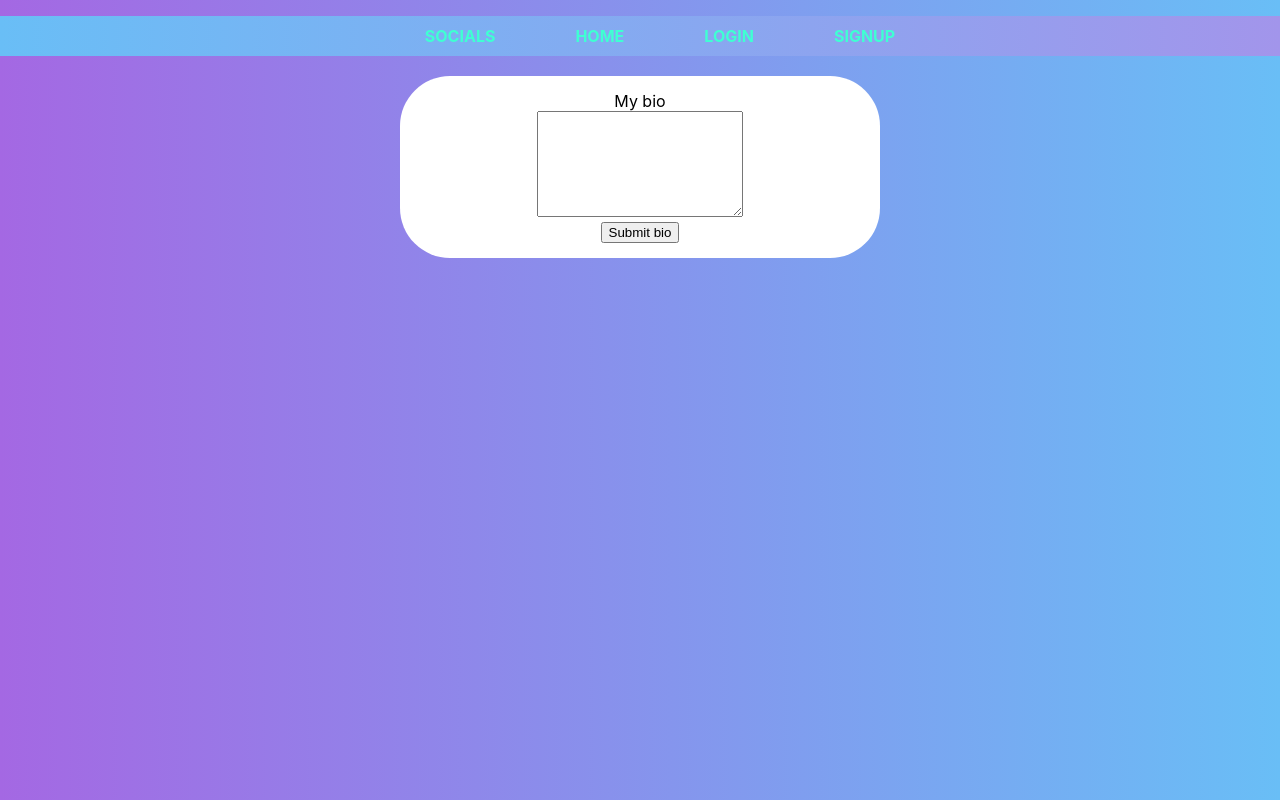
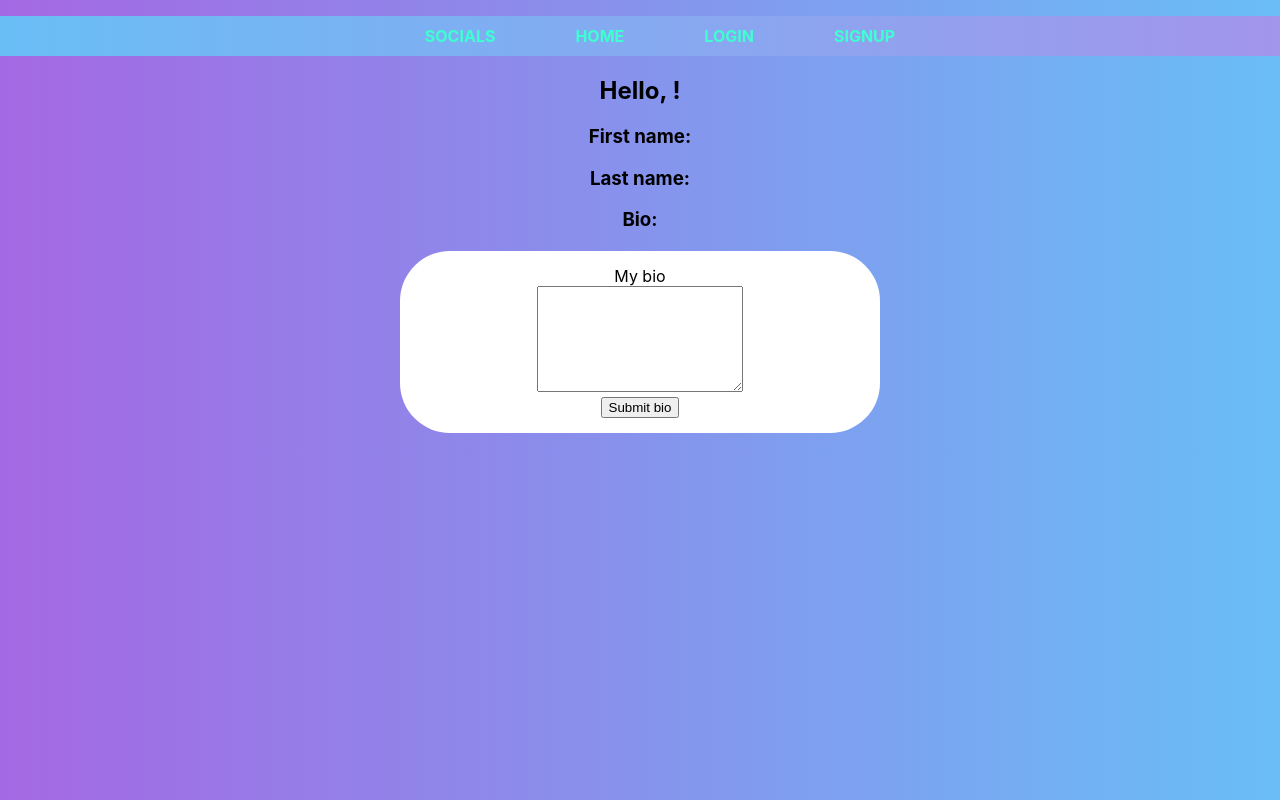
Before and after one commit to lorihenderson/phase5-project, a React (Create React App) app: page /profile in a window 1280 px wide. Built offline with nearby package versions, Linux system fonts and the light colour scheme; no server answers; the HTML template or start-up script is replaced by a standard one.

Commit message:
updated UserProfile component

```diff
--- a/src/App.js
+++ b/src/App.js
@@ -36,7 +36,7 @@ function App() {
 
         <Route path="/signup" element={<SignUpForm />}  />
 
-        <Route path="/profile" element={<UserProfile />} />
+        <Route path="/profile" element={<UserProfile currentUser={currentUser} />} />
         {/* <Card /> */}
       </Routes>
       </BrowserRouter>
--- a/src/components/UserProfile.js
+++ b/src/components/UserProfile.js
@@ -1,7 +1,7 @@
 import React, { useState, useEffect } from "react";
 // import Card from './Card';
 
-function UserProfile() {
+function UserProfile({currentUser}) {
   const [userProfile, setUserProfile] = useState("");
 
   useEffect(() => {
@@ -15,7 +15,7 @@ function UserProfile() {
     fetch("/profile", {
       method: "POST",
       headers: {
-        "Accept": "application/json",
+        Accept: "application/json",
         "Content-Type": "application/json",
       },
       body: JSON.stringify({ userProfile }),
@@ -41,6 +41,11 @@ function UserProfile() {
 
   return (
     <>
+        <h2>Hello, {currentUser.username}!</h2>
+        <h3>First name: {currentUser.f_name}</h3>
+        <h3>Last name: {currentUser.l_name}</h3>
+        <h3>Bio: {currentUser.bio}</h3>
+        <h4>{currentUser.fact}</h4>
       <form className="form" onSubmit={handleSubmit}>
         <label htmlFor="bioField"> My bio </label>
         <br />
@@ -51,8 +56,20 @@ function UserProfile() {
           onChange={handleChange}
         />
         <br />
-        <button>Submit bio</button>
+        <button type="submit">Submit bio</button>
       </form>
+      {/* <form className="form" onSubmit={handleSubmit}>
+        <label htmlFor="bioField"> Update bio </label>
+        <br />
+        <textarea
+          text="text"
+          className="user-trivia"
+          type="text"
+          onChange={handleUpdate}
+        />
+        <br />
+        <button type="submit">Update bio</button>
+      </form> */}
     </>
   );
 }
```
